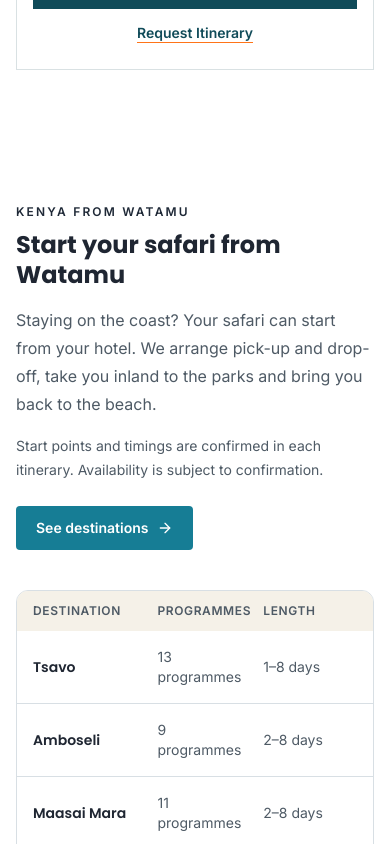
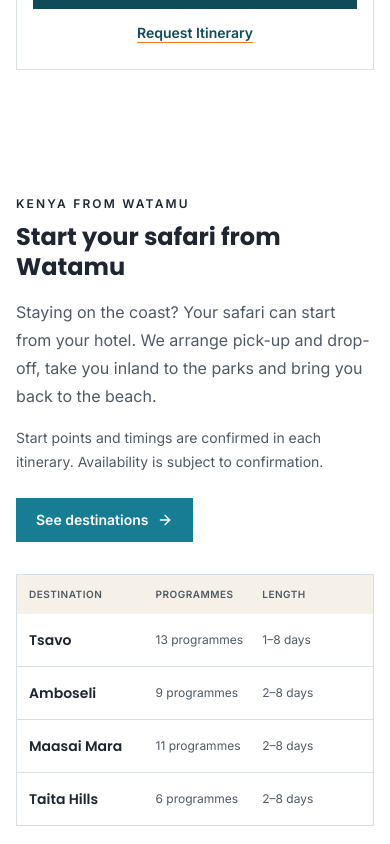
Before and after one commit to Sheddymae/bahari-asili-safaris, a Next.js app: page / in a window 390 px wide. Shown: the part 4100-4944 px from the top of the page. Built offline with nearby package versions, Linux system fonts and the light colour scheme; no server answers.

Commit message:
Prevent destination table overflow on small screens

```diff
--- a/components/home/HomeFromWatamu.tsx
+++ b/components/home/HomeFromWatamu.tsx
@@ -24,18 +24,18 @@ export default function HomeFromWatamu() {
     return { key, name: labels[key] || fallback, count: list.length, min: Math.min(...days), max: Math.max(...days) };
   }).filter((row): row is NonNullable<typeof row> => row !== null), [safaris, tabLabels]);
   return (
-    <section aria-labelledby="home-watamu-title" className="bg-white py-16 lg:py-20">
-      <div className="mx-auto grid max-w-6xl gap-10 px-4 sm:px-6 lg:grid-cols-[1fr_1.1fr] lg:gap-16 lg:px-8">
-        <div>
+    <section aria-labelledby="home-watamu-title" className="bg-white py-14 sm:py-16 lg:py-20">
+      <div className="mx-auto grid max-w-6xl gap-8 px-4 sm:gap-10 sm:px-6 lg:grid-cols-[1fr_1.1fr] lg:items-center lg:gap-16 lg:px-8">
+        <div className="min-w-0">
           <span className="font-inter text-xs font-bold uppercase tracking-[0.18em] text-safari-600">{c.watamu.kicker}</span>
           <h2 id="home-watamu-title" className="mt-2 font-poppins text-2xl font-bold leading-tight text-foreground sm:text-3xl lg:text-4xl">{c.watamu.title}</h2>
           <p className="mt-4 font-inter text-base leading-7 text-muted-foreground">{c.watamu.body}</p>
           <p className="mt-4 font-inter text-sm leading-6 text-muted-foreground">{c.watamu.note}</p>
-          <Link href="/destinations" className="mt-6 inline-flex items-center gap-2 rounded-lg bg-ocean-700 px-5 py-3 font-inter text-sm font-semibold text-white hover:bg-ocean-800">{c.watamu.cta} <ArrowRight className="h-4 w-4 rtl:rotate-180" /></Link>
+          <Link href="/destinations" className="mt-6 inline-flex min-h-11 items-center gap-2 bg-ocean-700 px-5 py-3 font-inter text-sm font-semibold text-white transition-colors hover:bg-ocean-800 focus-visible:outline-none focus-visible:ring-2 focus-visible:ring-ocean-600 focus-visible:ring-offset-2">{c.watamu.cta} <ArrowRight className="h-4 w-4 rtl:rotate-180" aria-hidden="true" /></Link>
         </div>
-        <div className="overflow-hidden rounded-xl border border-border">
-          <div className="grid grid-cols-[1.2fr_1fr_1fr] gap-3 bg-sand-50 px-4 py-3 font-inter text-xs font-bold uppercase tracking-wider text-muted-foreground"><span>{c.watamu.colDestination}</span><span>{c.watamu.colProgrammes}</span><span>{c.watamu.colLength}</span></div>
-          <ul className="divide-y divide-border">{rows.map((row) => <li key={row.key}><Link href={`/destinations/${row.key}`} className="grid grid-cols-[1.2fr_1fr_1fr] items-center gap-3 px-4 py-4 hover:bg-sand-50 focus:outline-none focus-visible:ring-2 focus-visible:ring-ocean-600 focus-visible:ring-inset"><span className="font-poppins text-sm font-semibold text-foreground">{row.name}</span><span className="font-inter text-sm text-muted-foreground">{unit(row.count, row.count === 1 ? c.units.programme : c.units.programmes)}</span><span className="font-inter text-sm text-muted-foreground">{unit(row.min === row.max ? row.min : `${row.min}–${row.max}`, row.max === 1 ? c.units.day : c.units.days)}</span></Link></li>)}</ul>
+        <div className="min-w-0 overflow-hidden border border-border">
+          <div className="grid grid-cols-[minmax(0,1.2fr)_minmax(0,1fr)_minmax(0,1fr)] gap-2 bg-sand-50 px-3 py-3 font-inter text-[10px] font-bold uppercase tracking-wider text-muted-foreground sm:gap-3 sm:px-4 sm:text-xs"><span className="min-w-0 break-words">{c.watamu.colDestination}</span><span className="min-w-0 break-words">{c.watamu.colProgrammes}</span><span className="min-w-0 break-words">{c.watamu.colLength}</span></div>
+          <ul className="divide-y divide-border">{rows.map((row) => <li key={row.key}><Link href={`/destinations/${row.key}`} className="grid grid-cols-[minmax(0,1.2fr)_minmax(0,1fr)_minmax(0,1fr)] items-center gap-2 px-3 py-4 transition-colors hover:bg-sand-50 focus:outline-none focus-visible:ring-2 focus-visible:ring-ocean-600 focus-visible:ring-inset sm:gap-3 sm:px-4"><span className="min-w-0 break-words font-poppins text-sm font-semibold leading-5 text-foreground">{row.name}</span><span className="min-w-0 break-words font-inter text-xs leading-5 text-muted-foreground sm:text-sm">{unit(row.count, row.count === 1 ? c.units.programme : c.units.programmes)}</span><span className="min-w-0 break-words font-inter text-xs leading-5 text-muted-foreground sm:text-sm">{unit(row.min === row.max ? row.min : `${row.min}–${row.max}`, row.max === 1 ? c.units.day : c.units.days)}</span></Link></li>)}</ul>
         </div>
       </div>
     </section>
```
